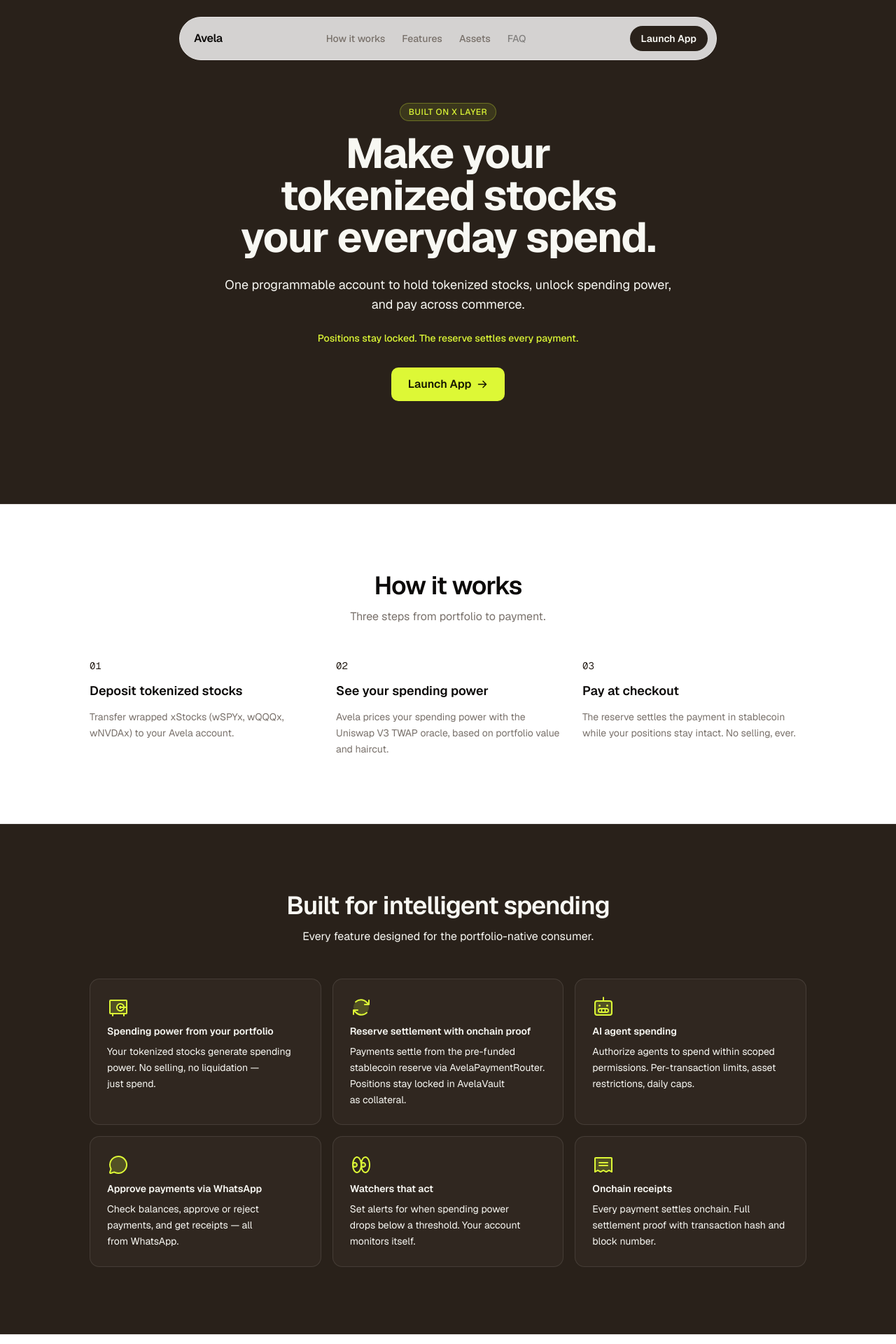
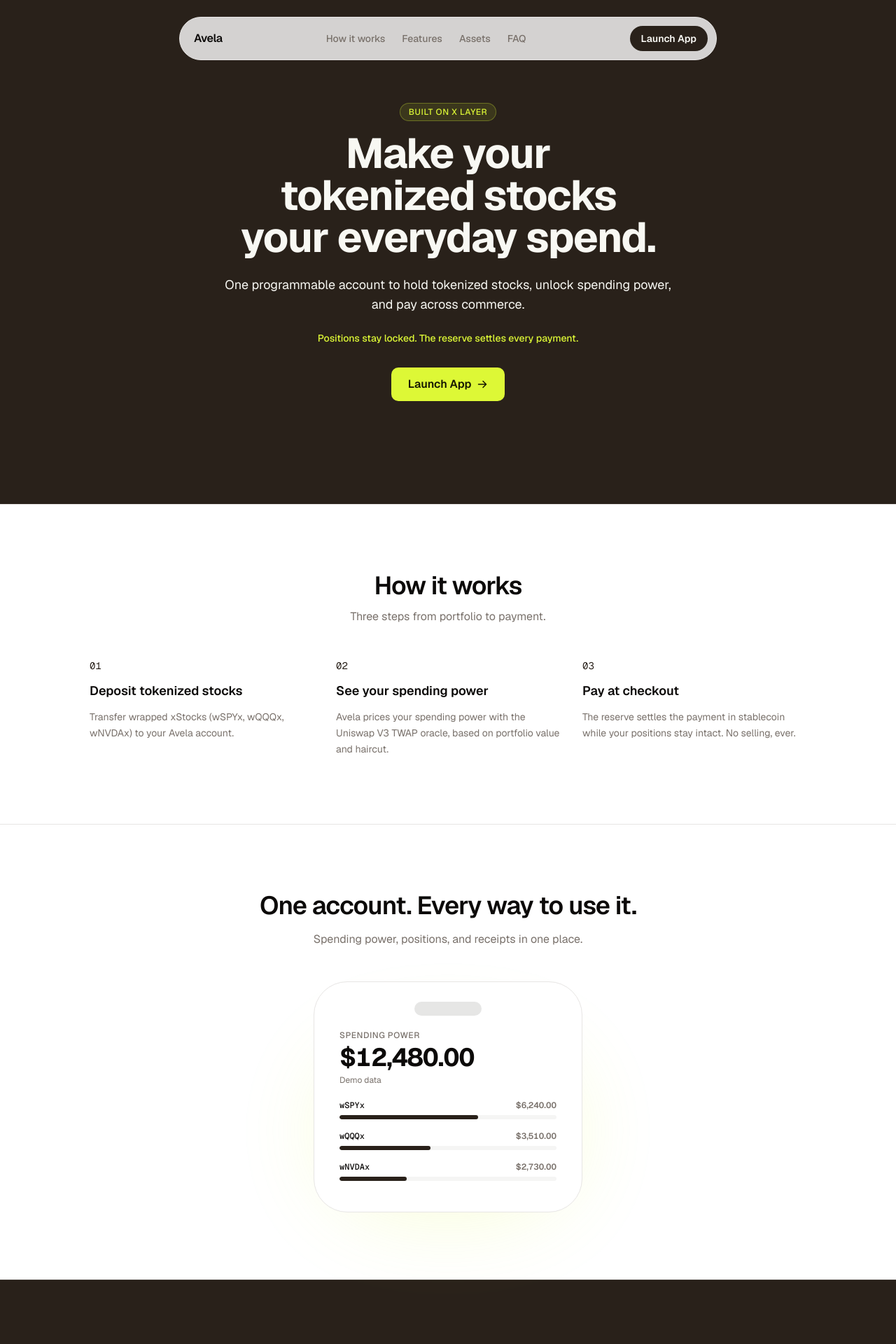
Before and after one commit to avela-finance/avela, a Next.js app in the folder apps/site/: page / in a window 1280 px wide. Shown: the top 1920 px of the page at 70% size. Built offline with nearby package versions, Linux system fonts and the light colour scheme.

Commit message:
feat(site): phone moment, FAQ, photo CTA sections

```diff
--- a/apps/site/app/page.tsx
+++ b/apps/site/app/page.tsx
@@ -1,10 +1,12 @@
 import { BuiltOn } from "@/components/built-on";
-import { CTA } from "@/components/cta";
+import { FAQ } from "@/components/faq";
 import { Features } from "@/components/features";
 import { Footer } from "@/components/footer";
 import { Hero } from "@/components/hero";
 import { HowItWorks } from "@/components/how-it-works";
 import { Nav } from "@/components/nav";
+import { PhoneMoment } from "@/components/phone-moment";
+import { PhotoCTA } from "@/components/photo-cta";
 import { SupportedAssets } from "@/components/supported-assets";
 
 export default function LandingPage() {
@@ -13,10 +15,12 @@
 			<Nav />
 			<Hero />
 			<HowItWorks />
+			<PhoneMoment />
 			<Features />
 			<SupportedAssets />
+			<FAQ />
 			<BuiltOn />
-			<CTA />
+			<PhotoCTA />
 			<Footer />
 		</main>
 	);
--- /dev/null
+++ b/apps/site/components/faq.tsx
@@ -0,0 +1,104 @@
+"use client";
+
+import { Plus } from "@phosphor-icons/react";
+import { AnimatePresence, motion } from "motion/react";
+import { useState } from "react";
+import { APPLE_EASE } from "@/lib/motion";
+
+const faqs = [
+	{
+		question: "What happens to my stocks when I pay?",
+		answer:
+			"They stay locked in the AvelaVault contract as collateral. Payments settle from a pre-funded stablecoin reserve through the AvelaPaymentRouter, so your positions are never touched at checkout. You can verify this on the explorer: a PositionLocked event with no matching PositionReleased event means the collateral never moved. Withdrawal is permissionless to you as the depositor.",
+	},
+	{
+		question: "How is my spending power calculated?",
+		answer:
+			"Your portfolio is priced with the Uniswap V3 time-weighted average price, then a conservative haircut is applied as a safety cushion against price movement. The haircut starts at 50% for index assets. If your holdings rise, spending power adjusts upward. If they fall, the haircut absorbs normal volatility first.",
+	},
+	{
+		question: "Which assets can I deposit?",
+		answer:
+			"Five wrapped xStocks on X Layer: wSPYx (S&P 500), wQQQx (Nasdaq 100), wNVDAx (Nvidia), wGOOGLx (Alphabet), and wAAPLx (Apple). Each has a verified Uniswap V3 stablecoin pool with $400K or more in liquidity.",
+	},
+	{
+		question: "Can an AI agent spend from my account?",
+		answer:
+			"Yes, within permissions you define. You set the maximum per transaction and per day, which assets it can use, which merchants it can pay, and whether approval is always required. Agents never own the funds. They hold scoped authority that expires and that you can revoke at any time.",
+	},
+	{
+		question: "How do approvals work over WhatsApp?",
+		answer:
+			"When a payment needs your sign-off, you get a message showing the amount and the asset behind it. You tap approve or reject right in the conversation. You can also check balances and spending power and receive payment receipts without opening the app.",
+	},
+	{
+		question: "What if my spending power is not enough?",
+		answer:
+			"The payment fails. Avela never silently converts or sells your stocks at checkout. You decide what to do next: deposit more, add stablecoins, or manually sell a position. Selling is always a separate portfolio action you take yourself.",
+	},
+];
+
+export function FAQ() {
+	const [open, setOpen] = useState<number | null>(0);
+
+	return (
+		<section id="faq" className="dark scroll-mt-28 border-t border-border bg-background px-4 py-24">
+			<div className="mx-auto max-w-3xl">
+				<div className="mb-12 text-center">
+					<h2 className="text-3xl font-semibold tracking-tight text-balance text-foreground sm:text-4xl">
+						Frequently asked questions
+					</h2>
+					<p className="mt-3 text-pretty text-muted-foreground">
+						How the account, spending power, and approvals work.
+					</p>
+				</div>
+
+				<div className="flex flex-col gap-3">
+					{faqs.map((faq, i) => {
+						const isOpen = open === i;
+						return (
+							<div
+								key={faq.question}
+								className={`border border-border bg-muted/50 transition-[border-radius] duration-500 ease-[cubic-bezier(0.32,0.72,0,1)] ${
+									isOpen ? "rounded-3xl" : "rounded-full"
+								}`}
+							>
+								<button
+									type="button"
+									aria-expanded={isOpen}
+									onClick={() => setOpen(isOpen ? null : i)}
+									className="flex w-full items-center justify-between gap-4 px-6 py-4 text-left focus-visible:ring-2 focus-visible:ring-ring focus-visible:ring-offset-2 focus-visible:ring-offset-background focus-visible:outline-none"
+								>
+									<span className="text-sm font-medium text-foreground">{faq.question}</span>
+									<Plus
+										size={16}
+										weight="bold"
+										aria-hidden="true"
+										className={`shrink-0 text-muted-foreground transition-transform duration-500 ease-[cubic-bezier(0.32,0.72,0,1)] ${
+											isOpen ? "rotate-45" : ""
+										}`}
+									/>
+								</button>
+								<AnimatePresence initial={false}>
+									{isOpen && (
+										<motion.div
+											initial={{ height: 0, opacity: 0 }}
+											animate={{ height: "auto", opacity: 1 }}
+											exit={{ height: 0, opacity: 0 }}
+											transition={{ duration: 0.5, ease: APPLE_EASE }}
+											className="overflow-hidden"
+										>
+											<p className="px-6 pb-5 text-sm leading-relaxed text-pretty text-muted-foreground">
+												{faq.answer}
+											</p>
+										</motion.div>
+									)}
+								</AnimatePresence>
+							</div>
+						);
+					})}
+				</div>
+			</div>
+		</section>
+	);
+}
--- a/apps/site/components/features.tsx
+++ b/apps/site/components/features.tsx
@@ -2,8 +2,7 @@
 
 import { ArrowsClockwise, ChatCircle, Eyes, Receipt, Robot, Vault } from "@phosphor-icons/react";
 import { motion } from "motion/react";
-
-const APPLE_EASE = [0.32, 0.72, 0, 1] as const;
+import { APPLE_EASE } from "@/lib/motion";
 
 const features = [
 	{
--- a/apps/site/components/hero.tsx
+++ b/apps/site/components/hero.tsx
@@ -2,8 +2,7 @@
 
 import { ArrowRight } from "@phosphor-icons/react";
 import { motion } from "motion/react";
-
-const APPLE_EASE = [0.32, 0.72, 0, 1] as const;
+import { APPLE_EASE } from "@/lib/motion";
 
 export function Hero() {
 	return (
--- a/apps/site/components/how-it-works.tsx
+++ b/apps/site/components/how-it-works.tsx
@@ -1,8 +1,7 @@
 "use client";
 
 import { motion } from "motion/react";
-
-const APPLE_EASE = [0.32, 0.72, 0, 1] as const;
+import { APPLE_EASE } from "@/lib/motion";
 
 const steps = [
 	{
--- a/apps/site/components/nav.tsx
+++ b/apps/site/components/nav.tsx
@@ -2,13 +2,13 @@
 
 import { motion } from "motion/react";
 import { useState } from "react";
-
-const APPLE_EASE = [0.32, 0.72, 0, 1] as const;
+import { APPLE_EASE } from "@/lib/motion";
 
 const links = [
 	{ label: "How it works", href: "#how-it-works" },
 	{ label: "Features", href: "#features" },
 	{ label: "Assets", href: "#assets" },
+	{ label: "FAQ", href: "#faq" },
 ];
 
 export function Nav() {
@@ -40,13 +40,6 @@
 								{link.label}
 							</a>
 						))}
-						{/* TODO: link to #faq once the FAQ section ships in Task 1b. */}
-						<span
-							aria-disabled="true"
-							className="cursor-not-allowed text-sm font-medium opacity-40"
-						>
-							FAQ
-						</span>
 					</div>
 
 					<div className="flex items-center gap-2">
--- /dev/null
+++ b/apps/site/components/phone-moment.tsx
@@ -0,0 +1,81 @@
+"use client";
+
+import { motion } from "motion/react";
+import { APPLE_EASE } from "@/lib/motion";
+
+const rows = [
+	{ symbol: "wSPYx", value: "$6,240.00", width: "64%" },
+	{ symbol: "wQQQx", value: "$3,510.00", width: "42%" },
+	{ symbol: "wNVDAx", value: "$2,730.00", width: "31%" },
+];
+
+export function PhoneMoment() {
+	return (
+		<section className="scroll-mt-28 border-t border-border bg-background px-4 py-24">
+			<div className="mx-auto flex max-w-5xl flex-col items-center gap-12">
+				<motion.div
+					initial={{ opacity: 0, y: 24 }}
+					whileInView={{ opacity: 1, y: 0 }}
+					viewport={{ once: true, margin: "-50px" }}
+					transition={{ duration: 0.8, ease: APPLE_EASE }}
+					className="flex flex-col items-center gap-4 text-center"
+				>
+					<h2 className="max-w-[680px] text-3xl font-semibold tracking-tight text-balance text-foreground sm:text-4xl">
+						One account. Every way to use it.
+					</h2>
+					<p className="max-w-lg text-pretty text-muted-foreground">
+						Spending power, positions, and receipts in one place.
+					</p>
+				</motion.div>
+
+				<motion.div
+					initial={{ opacity: 0, y: 32 }}
+					whileInView={{ opacity: 1, y: 0 }}
+					viewport={{ once: true, margin: "-50px" }}
+					transition={{ duration: 0.8, ease: APPLE_EASE }}
+					className="relative mx-auto w-full max-w-sm"
+				>
+					<div
+						aria-hidden="true"
+						className="absolute inset-x-4 top-24 bottom-0 rounded-full bg-feature-lime opacity-20 blur-3xl"
+					/>
+					<div className="relative rounded-[3rem] border border-border bg-card p-3">
+						<div className="flex flex-col gap-5 rounded-[2.4rem] bg-background px-6 pt-4 pb-8">
+							<div aria-hidden="true" className="mx-auto h-5 w-24 rounded-full bg-foreground/10" />
+							{/* TODO: swap with live web PWA screenshot, see DESIGN.md swap list */}
+							<div className="flex flex-col gap-1">
+								<span className="text-xs font-medium tracking-wider text-muted-foreground uppercase">
+									Spending power
+								</span>
+								<span className="text-4xl font-bold tracking-tight tabular-nums text-foreground">
+									$12,480.00
+								</span>
+								<span className="text-xs text-muted-foreground">Demo data</span>
+							</div>
+							<div className="flex flex-col gap-4">
+								{rows.map((row) => (
+									<div key={row.symbol} className="flex flex-col gap-1.5">
+										<div className="flex items-center justify-between">
+											<span className="font-mono text-xs font-medium text-foreground">
+												{row.symbol}
+											</span>
+											<span className="text-xs font-semibold tabular-nums text-muted-foreground">
+												{row.value}
+											</span>
+										</div>
+										<div className="h-1.5 overflow-hidden rounded-full bg-muted">
+											<div
+												className="h-full rounded-full bg-primary"
+												style={{ width: row.width }}
+											/>
+										</div>
+									</div>
+								))}
+							</div>
+						</div>
+					</div>
+				</motion.div>
+			</div>
+		</section>
+	);
+}
--- /dev/null
+++ b/apps/site/components/photo-cta.tsx
@@ -0,0 +1,36 @@
+"use client";
+
+import { ArrowRight } from "@phosphor-icons/react";
+
+// Placeholder photography: https://picsum.photos/seed/avela-cta/1920/1080
+// Swap with commissioned lifestyle photography, see DESIGN.md swap list.
+export function PhotoCTA() {
+	return (
+		<section className="dark relative overflow-hidden border-t border-border bg-background">
+			{/* biome-ignore lint/performance/noImgElement: static export cannot optimize remote images; placeholder until commissioned photography lands. */}
+			<img
+				src="https://picsum.photos/seed/avela-cta/1920/1080"
+				alt=""
+				aria-hidden="true"
+				loading="lazy"
+				className="absolute inset-0 h-full w-full object-cover"
+			/>
+			<div aria-hidden="true" className="absolute inset-0 bg-background/70" />
+			<div className="relative mx-auto flex max-w-5xl flex-col items-center gap-6 px-4 py-32 text-center">
+				<h2 className="max-w-[680px] text-3xl font-semibold tracking-tight text-balance text-foreground sm:text-4xl">
+					Start spending from your portfolio.
+				</h2>
+				<p className="max-w-lg text-pretty text-muted-foreground">
+					Connect your wallet, deposit wrapped xStocks, and unlock spending power in minutes.
+				</p>
+				<a
+					href="https://app.useavela.xyz"
+					className="inline-flex items-center gap-2 rounded-full bg-primary px-6 py-3 text-base font-semibold text-primary-foreground transition-colors duration-300 hover:bg-primary/90 active:scale-[0.98] focus-visible:ring-2 focus-visible:ring-ring focus-visible:ring-offset-2 focus-visible:ring-offset-background focus-visible:outline-none"
+				>
+					Launch App
+					<ArrowRight size={16} weight="bold" aria-hidden="true" />
+				</a>
+			</div>
+		</section>
+	);
+}
--- /dev/null
+++ b/apps/site/lib/motion.ts
@@ -0,0 +1 @@
+export const APPLE_EASE = [0.32, 0.72, 0, 1] as const;
```
Also changed, not shown: 1 other file (tests, documents, lock files or other folders).
